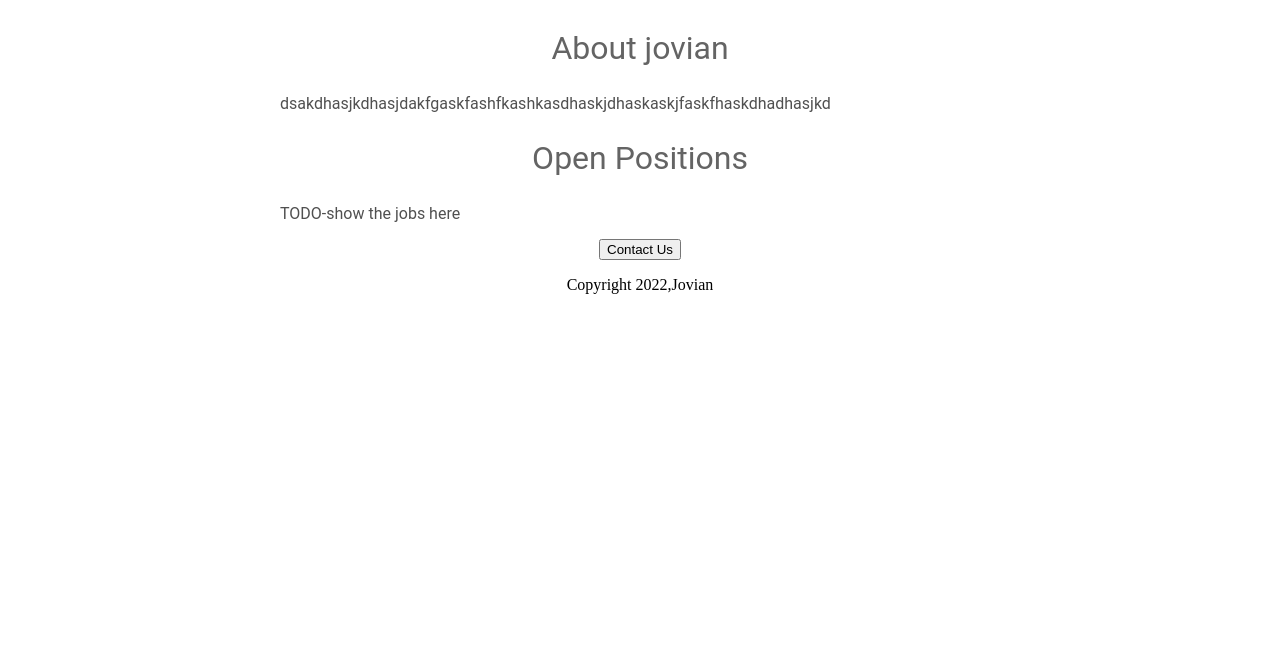
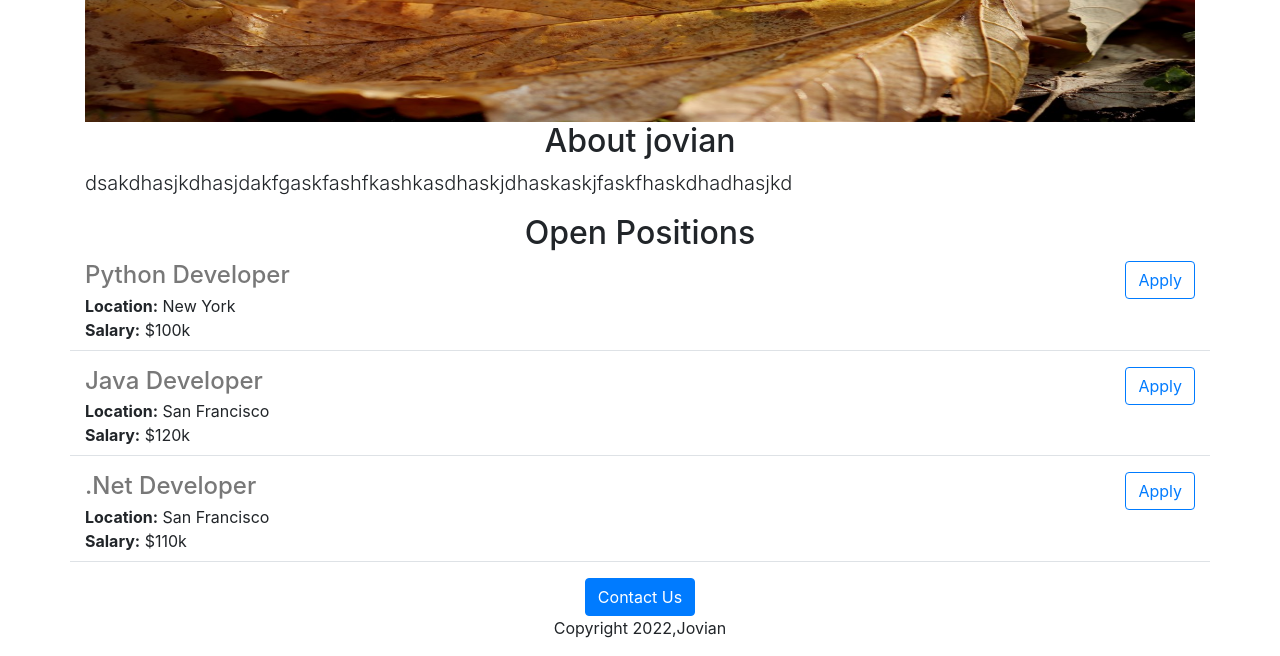
Before and after one commit to jpabcd/website_test, a Flask app: page / in a window 1280 px wide. Shown: the part 262-918 px from the top of the page. Before the commit the page ends 556 px from the top, so only its background shows below. Run offline with Flask 3, Linux system fonts and the light colour scheme.

Commit message:
added dynamic data

```diff
--- a/app.py
+++ b/app.py
@@ -1,7 +1,14 @@
-from flask import Flask,render_template
+from flask import Flask,render_template,jsonify
 app=Flask(__name__)
+Jobs=[{'id':1,'title':"Python Developer","location":"New York","salary":"$100k"},
+{'id':2,'title':"Java Developer","location":"San Francisco","salary":"$120k"},
+{'id':3,'title':".Net Developer","location":"San Francisco","salary":"$110k"}]
 @app.route('/')
 def hello_world():
-  return render_template('home.html')
+  return render_template('home.html',jobs=Jobs,company_name='Jovian')
+
+@app.route('/api/jobs')
+def list_jobs():
+  return jsonify(Jobs)
 if __name__=="__main__":
   app.run(host='0.0.0.0',debug=True)
--- a/templates/home.html
+++ b/templates/home.html
@@ -2,43 +2,31 @@
 <html>
   <head>
     <title>Jovian careears</title>
+    <!-- 必须的 meta 标签 -->
+    <meta charset="utf-8">
+    <meta name="viewport" content="width=device-width, initial-scale=1, shrink-to-fit=no">
+    <link rel="stylesheet" href="https://cdn.jsdelivr.net/npm/bootstrap@4.6.2/dist/css/bootstrap.min.css" integrity="sha384-xOolHFLEh07PJGoPkLv1IbcEPTNtaed2xpHsD9ESMhqIYd0nLMwNLD69Npy4HI+N" crossorigin="anonymous">
     <style>
-      h1{font-size:40px;
-         font-family:Roboto;
-         font-weight:normal;
-          color:rgb(50,50,50);
-         text-align:center;}
-      #banner{width:100%;height:400;object-fit:cover;}
-      h2{
-        font-family:Roboto;
-        font-size:32px;
-        color:rgb(100,100,100);
-        font-weight:normal;
-        text-align:center;
-        }
-      .bodytext{
-        font-family:Roboto;
-        color: rgb(80, 80, 80);
-      }
-      #container{
-        max-width:720px;
-        margin:0 auto 0 auto;
-      }
+      #banner {height:320px;width:100%;}
     </style>
   </head>
   <body>
-    <div id='container'>
-      <h1>Jovian careers</h1>
-      <img id="banner"
-      src='https://websitetest.jpabcd360.repl.co/static/premium_photo-1661632613351-        612b56224472.webp' height='160'>
-      <h2>About jovian</h2>
-      <p class='bodytext'>
+    <div class='container'>
+      <h1 class='text-center mt-2 mb-2'>{{company_name}} careers</h1>
+      <img class='img-fluid' id="banner"
+      src='https://websitetest.jpabcd360.repl.co/static/banner.jpg' height='160'>
+      <h2 class='text-center mb-2'>About jovian</h2>
+      <p class='lead'>
   dsakdhasjkdhasjdakfgaskfashfkashkasdhaskjdhaskaskjfaskfhaskdhadhasjkd
       </p>
-      <h2>Open Positions</h2>
-      <p class='bodytext'>TODO-show the jobs here</p>
+      <h2 class='text-center mt-2'>Open Positions</h2>
+      <div>
+      {% for job in jobs %}
+        {%include 'jobitem.html'%}
+      {% endfor %}
+      </div>
       <div style='text-align:center;'>
-        <button>Contact Us</button>
+        <button class='btn btn-primary'>Contact Us</button>
         <p>Copyright 2022,Jovian</p>
       </div>
     </div>
--- /dev/null
+++ b/templates/jobitem.html
@@ -0,0 +1,20 @@
+<div class="border-bottom row" style="margin-bottom:16px;padding-bottom:8px;">
+  <div class="col-10">
+    <h4
+      style="color:rgb(120,120,120); margin-bottom:4px;">
+      {{job['title']}}
+    </h4>
+    <div>
+      <b>Location:</b> {{job['location']}}
+    </div>
+    {% if 'salary' in job %}
+    <div>
+      <b>Salary:</b> {{job['salary']}}
+    </div>
+    {% endif %}
+  </div>
+  <div class="col-2 padding-right:16px">
+    <button type="button" class="btn btn-outline-primary float-right align-middle" >Apply</button>
+  </div>
+
+</div>
```
Also changed, not shown: templates/home (copy).html (added, +47 -0 lines), banner.jpg (added), static/banner.jpg (added), static/premium_photo-1661632613351-612b56224472.webp (deleted).
